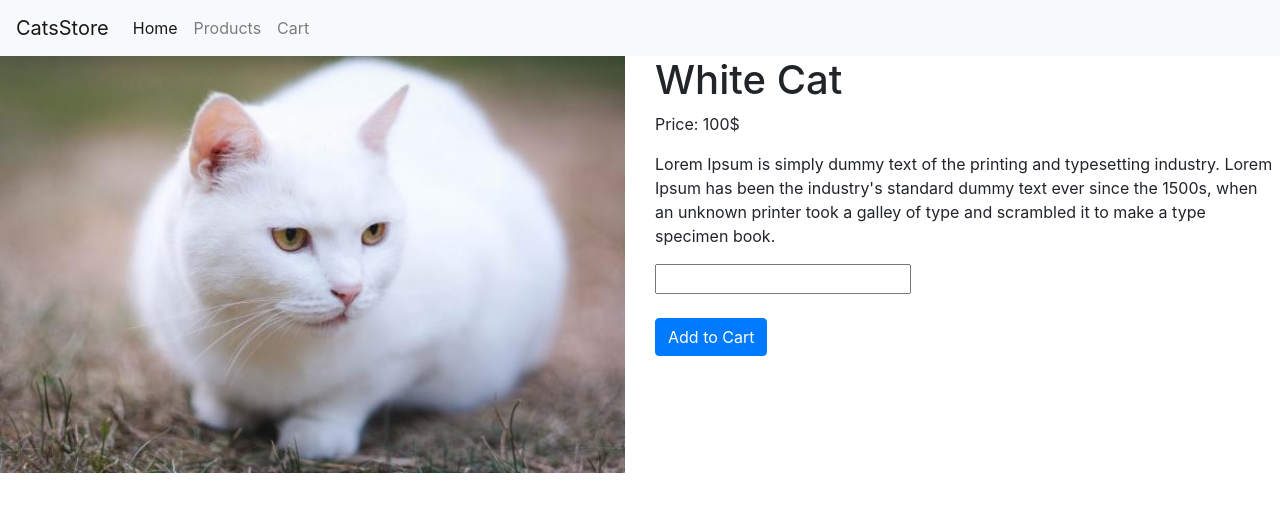
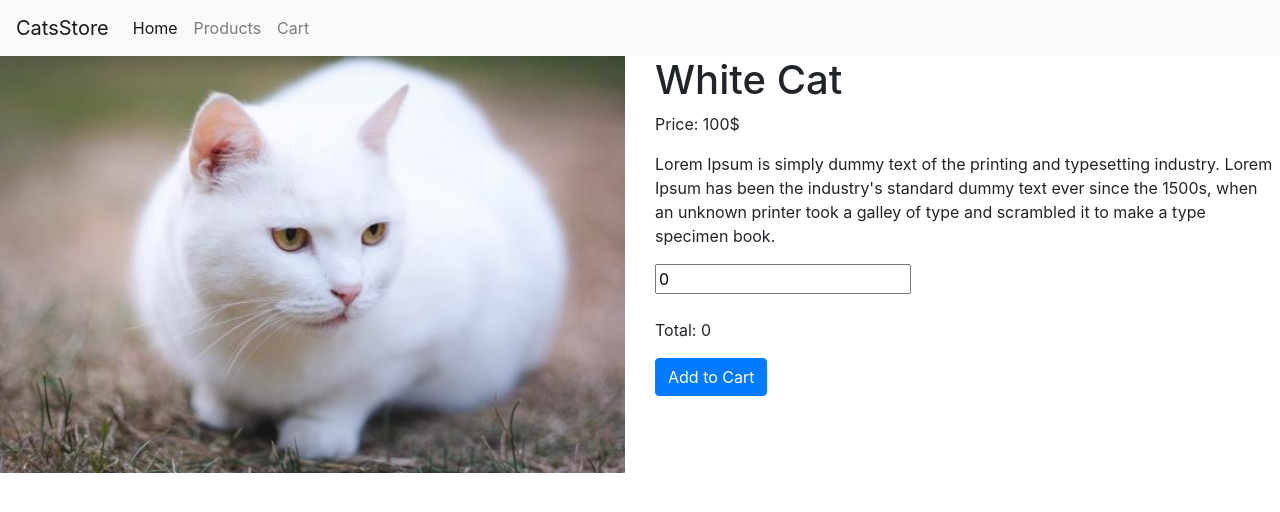
Before and after one commit to shokrshokr/react-step-by-step, a React (Create React App) app: page /products/1 in a window 1280 px wide. Shown: the top 512 px of the page. Built offline with nearby package versions, Linux system fonts and the light colour scheme.

Commit message:
050-part8-Redux

```diff
--- a/src/pages/Product.js
+++ b/src/pages/Product.js
@@ -5,6 +5,7 @@ class Product extends React.Component{
 
     state={
         loading: true,
+        quantity: 0,
         product: {}
     };
 
@@ -23,11 +24,23 @@ class Product extends React.Component{
             })
     }
 
+    handleQuantity = (event) => {
+        const value = event.target.value;
+
+        if(value < 0)
+            return ;
+
+        this.setState({
+            quantity: value
+        })
+    }
+
     render(){
         if(this.state.loading)
             return 'Loading ..';
 
         const product = this.state.product;
+        const quantity = this.state.quantity;
 
         return (
             <div>
@@ -45,12 +58,15 @@ class Product extends React.Component{
 
                         <input
                             type="number"
+                            value={quantity}
                             onChange={
                                 this.handleQuantity
                             }
                         />
 
                         <br /><br />
+
+                        <p>Total: {quantity * product.price}</p>
 
                         <button
                             className="btn btn-primary"
```
